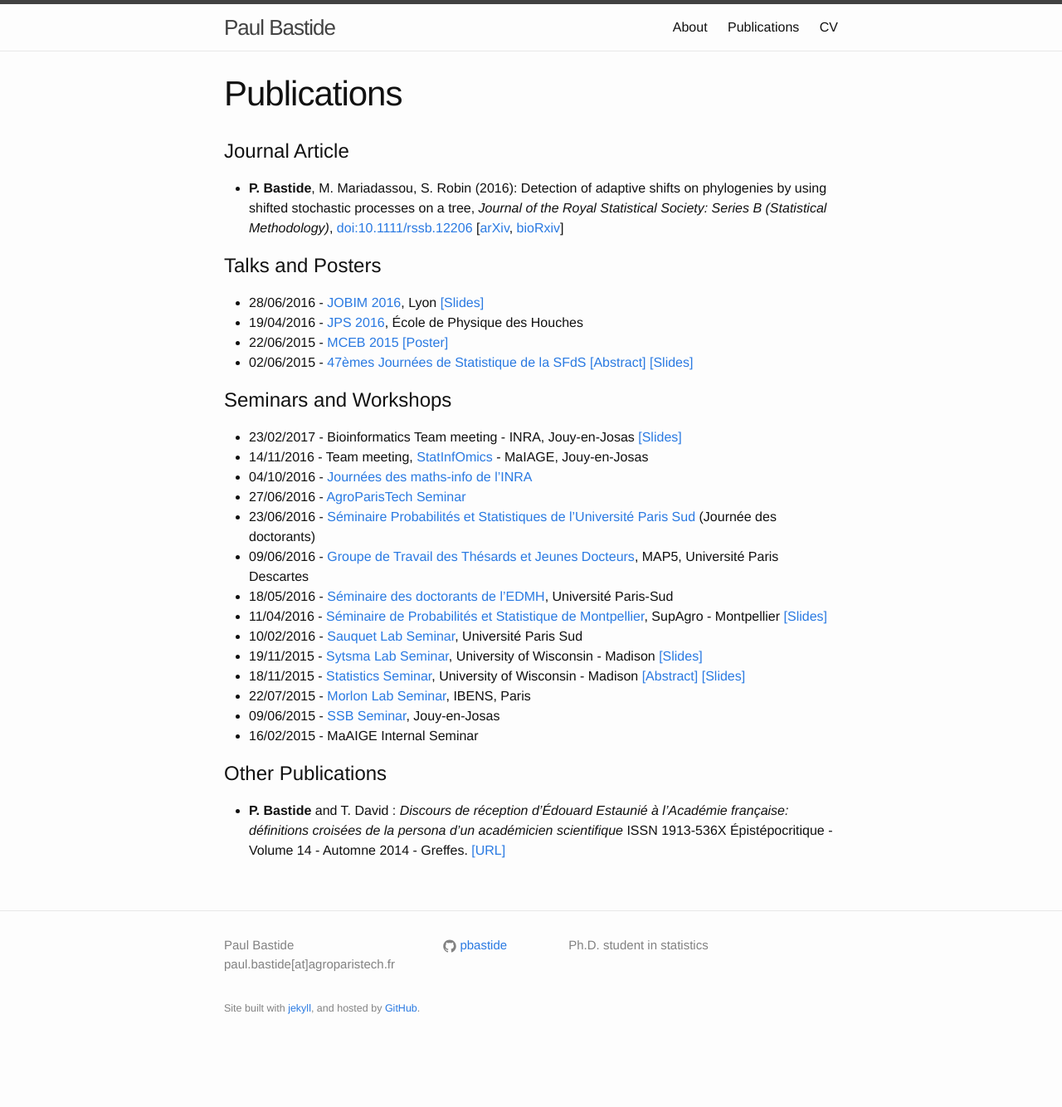
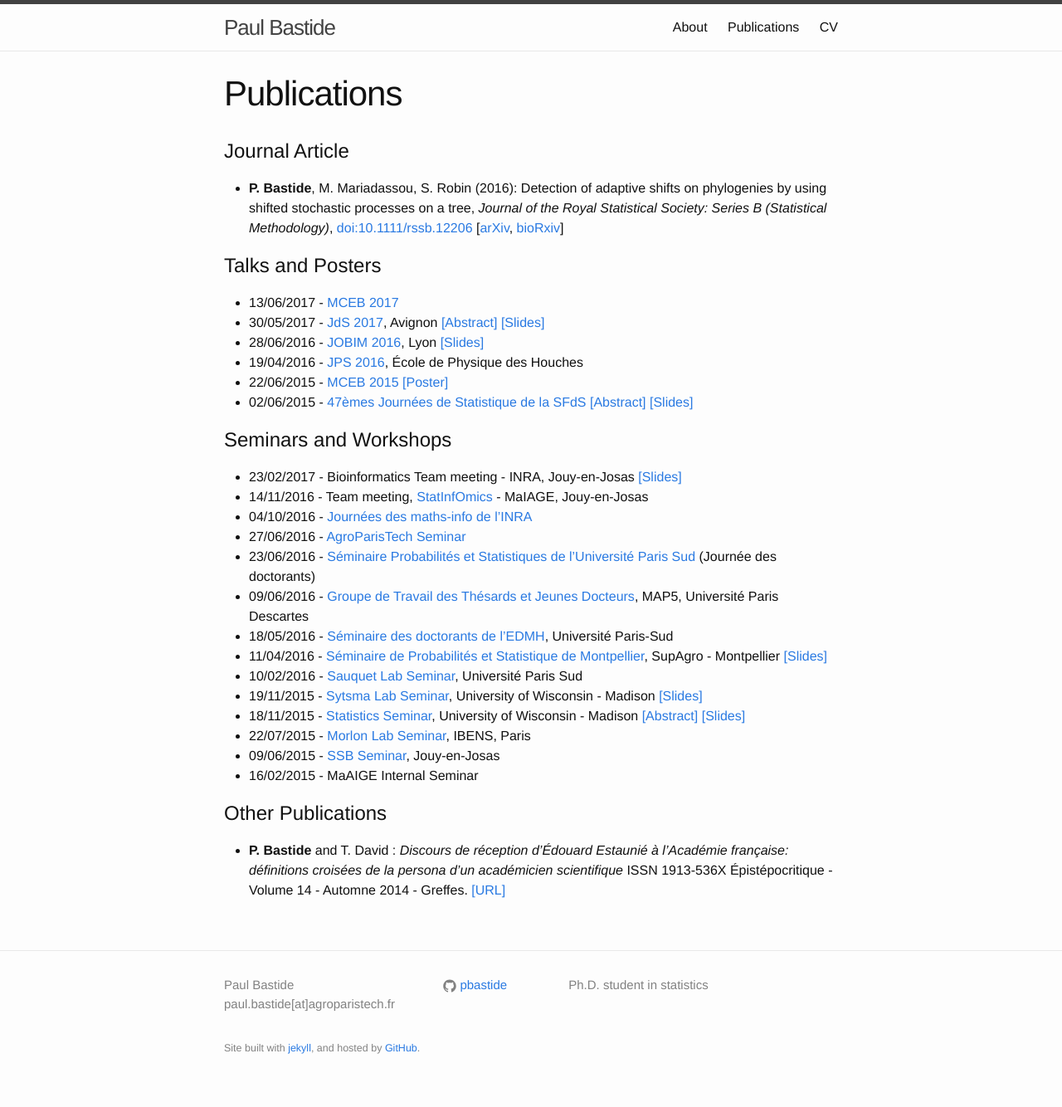
Before and after one commit to pbastide/pbastide.github.io, a Jekyll site: the page built from publi.md, in a window 1280 px wide. Shown: the whole page at 83% size. Built offline with Jekyll 4.4.1, drawn with Linux system fonts in a browser that asks for light colours; before the commit the page ends 1286 px from its top, so only the background shows below that.

Commit message:
Add JdS and MCEB.

```diff
--- a/publi.md
+++ b/publi.md
@@ -10,6 +10,8 @@ weight: 3
 
 # Talks and Posters
 
+- 13/06/2017 - [MCEB 2017](http://www.lirmm.fr/mceb2017/)
+- 30/05/2017 - [JdS 2017](http://jds2017.sfds.asso.fr), Avignon [[Abstract]]({{site.baseurl}}/docs/02_jds_2017.pdf) [[Slides]]({{site.baseurl}}/docs/20170530_jds.pdf)
 - 28/06/2016 - [JOBIM 2016](http://jobim2016.sciencesconf.org/), Lyon [[Slides]]({{site.baseurl}}/docs/20160628_JOBIM.pdf)
 - 19/04/2016 - [JPS 2016](http://jps.math.cnrs.fr/), École de Physique des Houches
 - 22/06/2015 - [MCEB 2015](http://www.lirmm.fr/mceb2015/index.php) [[Poster]]({{site.baseurl}}/docs/20150622_poster_MCEB.pdf)
```
Also changed, not shown: 2 other files.
